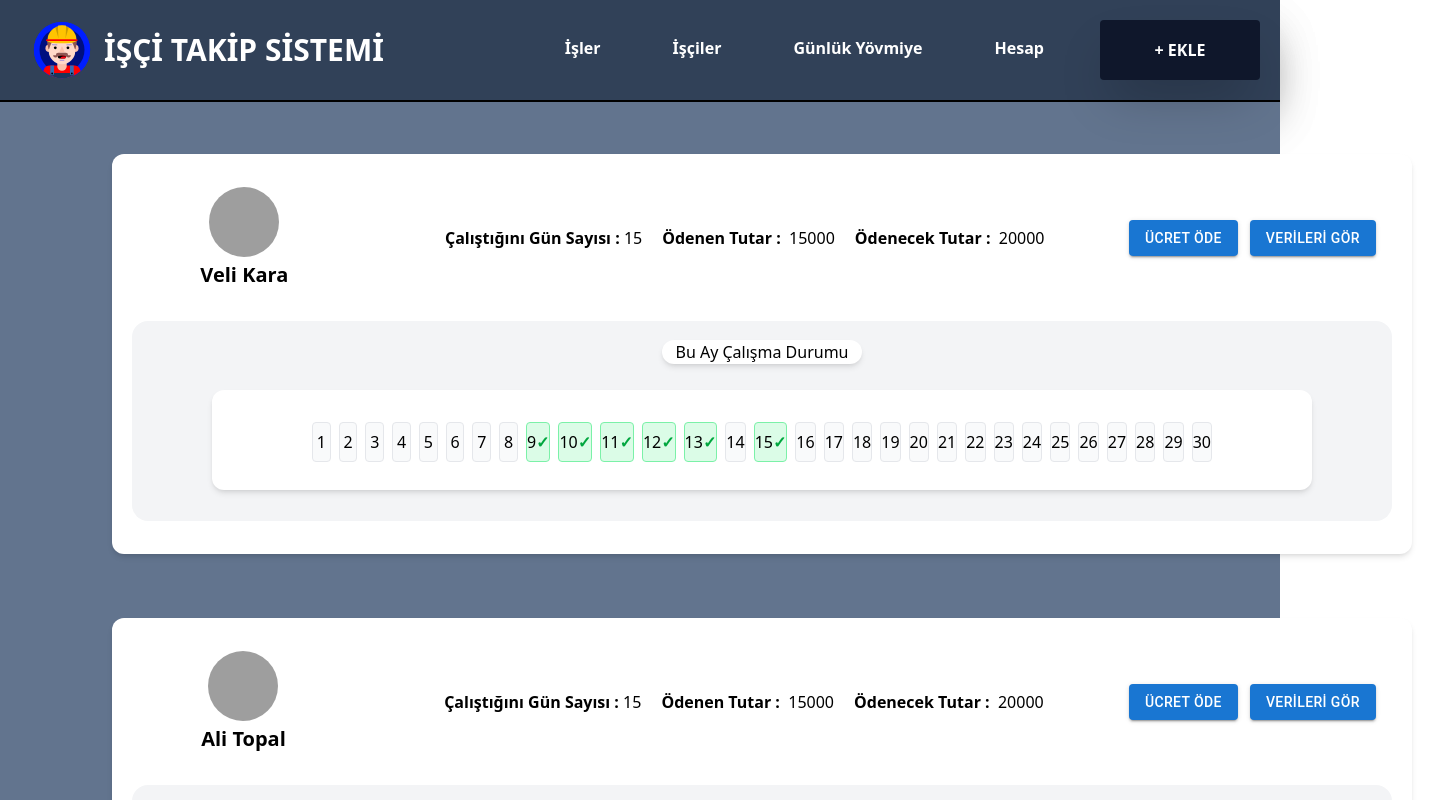
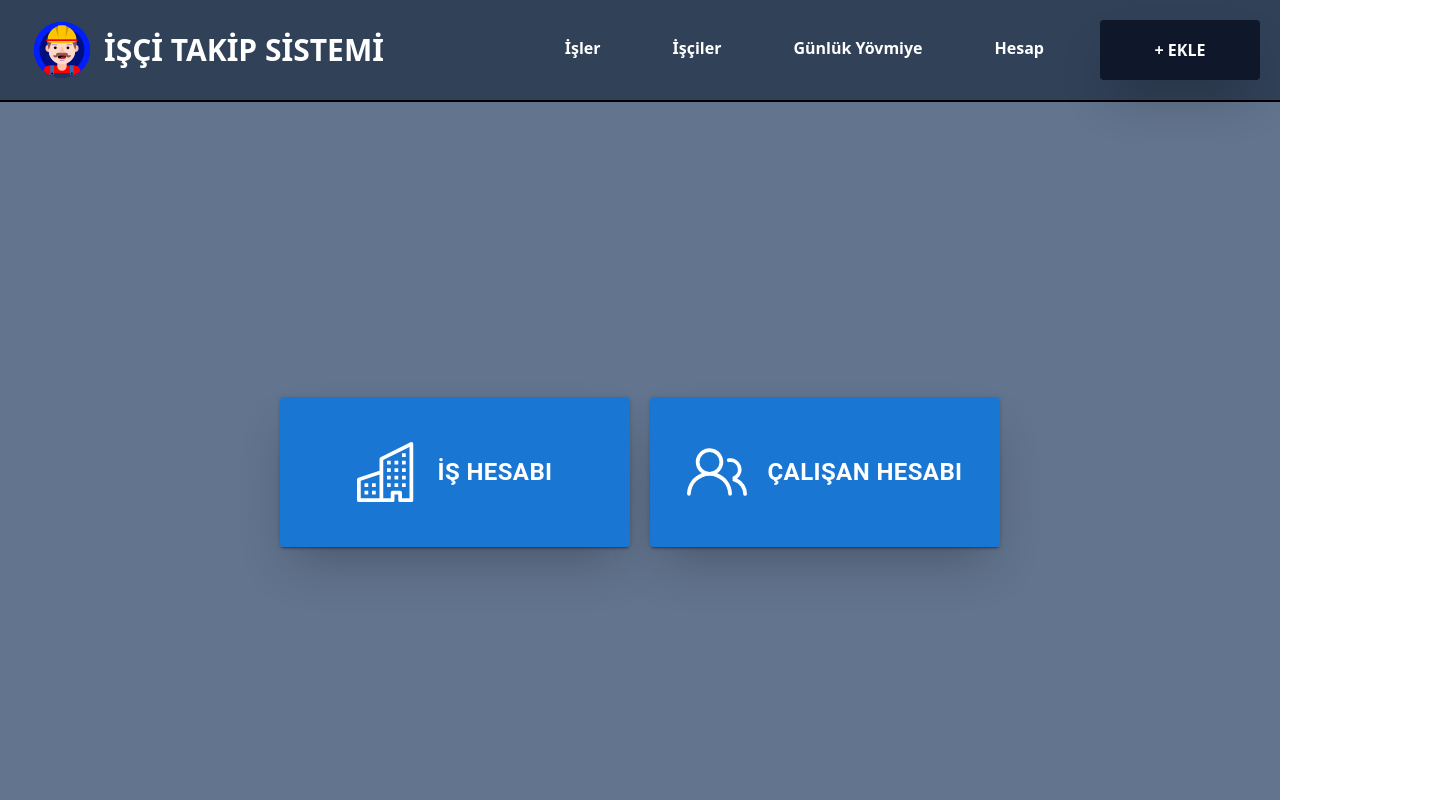
Before and after one commit to zafergnes/isci_takip_sistemi, a React (Vite) app in the folder frontend/: page /wallet in a window 1280 px wide. Shown: the top 800 px of the page, 1444 px wide, since content can reach past the window. Built offline with nearby package versions, Linux system fonts and the light colour scheme; grey boxes are pictures that could not be loaded.

Commit message:
heasp sayfası iş ve çalışan hesabı olarak ayrıldı

```diff
--- a/frontend/src/App.jsx
+++ b/frontend/src/App.jsx
@@ -13,6 +13,8 @@ import Add from "./pages/Add";
 import AddWorker from "./pages/AddWorker";
 import NoPage from "./pages/NoPage";
 import DaysWorked from "./pages/DaysWorked.JSX";
+import WalletWorker from "./pages/WalletWorker";
+import WalletWork from "./pages/WalletWork";
 function App() {
   return (
     <>
@@ -30,6 +32,8 @@ function App() {
             <Route path="/days_worked/:id" element={<DaysWorked />} />
             <Route path="/create-work" element={<CreateWork />} />
             <Route path="/wallet" element={<Wallet />} />
+            <Route path="/wallet-worker" element={<WalletWorker />} />
+            <Route path="/wallet-work" element={<WalletWork />} />
             <Route path="/worker-input" element={<WorkersInput />} />
             <Route path="*" element={<NoPage />} />
           </Route>
--- a/frontend/src/components/Calendar.jsx
+++ b/frontend/src/components/Calendar.jsx
@@ -12,18 +12,18 @@ const Calendar = ({ workedDays }) => {
         const isWorked = workedDays.includes(dayStr); // Kontrol bu formatta yapılmalı
 
         return (
-
           <div
-
             key={dayStr}
-            className={`w-10 h-10 flex items-center justify-center  rounded border ${
+            className={`w-10 h-10 flex items-center justify-center  rounded-xl border ${
               isWorked
                 ? "bg-green-100 border-green-300"
                 : "bg-gray-50 border-gray-200"
             }`}
           >
-            <p>{i+1}</p>
-            {isWorked ? <span className="text-green-600 font-bold">✓</span> : null}
+            <p>{i + 1}</p>
+            {isWorked ? (
+              <span className="text-green-600 font-bold">✓</span>
+            ) : null}
           </div>
         );
       })}
--- a/frontend/src/pages/Add.jsx
+++ b/frontend/src/pages/Add.jsx
@@ -1,15 +1,17 @@
 import React from 'react'
 import Button from '@mui/material/Button';
 import { Link } from 'react-router-dom';
+import { MdAddBusiness } from "react-icons/md";
+import { IoMdPersonAdd } from "react-icons/io";
 
 const Add = () => {
   return (
     <>
-      <div className="flex justify-center items-center gap-5  min-h-screen  w-full">
+      <div className="flex justify-center items-center gap-5  min-h-[650px]  w-full">
         <Link to={"/create-work"}>
           <div className="shadow-2xl">
             <Button variant="contained" className="w-[300px] h-[100px]">
-              <img src="./worker_icon.svg" alt="" className="w-[60px] mr-5" />
+              <MdAddBusiness className="w-[60px]  h-[60px] mr-5" />
               <p className="text-2xl font-bold">İŞ EKLE</p>
             </Button>
           </div>
@@ -17,7 +19,8 @@ const Add = () => {
         <div className="shadow-2xl">
           <Link to={"/add-worker"}>
             <Button variant="contained" className="w-[300px] h-[100px] ">
-              <img src="./build.svg" alt="" className="w-[60px] mr-5" />
+              <IoMdPersonAdd className="w-[60px]  h-[60px] mr-5" />
+
               <p className="text-2xl font-bold">ÇALIŞAN EKLE</p>
             </Button>
           </Link>
@@ -25,6 +28,6 @@ const Add = () => {
       </div>
     </>
   );
-}
+};
 
 export default Add
--- a/frontend/src/pages/Layout.jsx
+++ b/frontend/src/pages/Layout.jsx
@@ -44,7 +44,8 @@ const Layout = () => {
               </ul>
               <Link
                 to="/add"
-                className="bg-slate-900 font-bold text-white px-2 py-1 w-40 rounded items-center justify-center flex shadow-2xl hover:bg-blue-500 hover:text-black "
+                className="bg-slate-900 font-bold text-white px-2 py-1 w-40 rounded items-center
+                justify-center flex shadow-2xl hover:bg-blue-500     hover:text-black "
               >
                 <button>
                   + <span>EKLE</span>
--- a/frontend/src/pages/Wallet.jsx
+++ b/frontend/src/pages/Wallet.jsx
@@ -1,87 +1,30 @@
 import React from 'react'
-import WalletCard from '../components/WalletCard'
+import Button from "@mui/material/Button";
+import { Link } from "react-router-dom";
+import { GoPeople } from "react-icons/go";
+import { BsBuildings } from "react-icons/bs";
 
 const Wallet = () => {
-
-  const payments = [
-    // ? farklı tablolardan çekilecek veriler
-    {
-      worker_id: 1,
-      worker_name: "Veli",
-      worker_surname: "Kara",
-      worker_img: "https://i.pravatar.cc/308",
-      amount_paid: 15000,
-      amount_to_be_paid: 20000,
-      days_worked: 15,
-      workedDays: [
-        "2025-04-09",
-        "2025-04-10",
-        "2025-04-11",
-        "2025-04-12",
-        "2025-04-13",
-        "2025-04-15",
-      ],
-    },
-    {
-      worker_id: 2,
-      worker_name: "Ali",
-      worker_surname: "Topal",
-      worker_img: "https://i.pravatar.cc/310 ",
-      amount_paid: 15000,
-      amount_to_be_paid: 20000,
-      days_worked: 15,
-      workedDays: [
-        "2025-04-05",
-        "2025-04-06",
-        "2025-04-07",
-        "2025-04-11",
-        "2025-04-12",
-        "2025-04-13",
-      ],
-    },
-    {
-      worker_id: 3,
-      worker_name: "Erdem",
-      worker_surname: "Bulat",
-      worker_img: "https://i.pravatar.cc/304",
-      amount_paid: 15000,
-      amount_to_be_paid: 20000,
-      days_worked: 15,
-      workedDays: [
-        "2025-04-15",
-        "2025-04-18",
-        "2025-04-21",
-        "2025-04-23",
-        "2025-04-28",
-        "2025-04-29",
-      ],
-    },
-    {
-      worker_id: 4,
-      worker_name: "Devran",
-      worker_surname: "Karahan",
-      worker_img: "https://i.pravatar.cc/305",
-      amount_paid: 15000,
-      amount_to_be_paid: 20000,
-      days_worked: 15,
-      workedDays: [
-        "2025-04-15",
-        "2025-04-16",
-        "2025-04-17",
-        "2025-04-21",
-        "2025-04-22",
-        "2025-04-23",
-      ],
-    },
-  ];
-
   return (
-    <div className="grid sm:grid-cols-2 md:grid-cols-1">
-      {payments.map((x, i) => {
-        return <WalletCard key={i} payments={x} />;
-      })}
+    <div className="flex justify-center items-center gap-5  min-h-[700px]  w-full">
+      <Link to={"/wallet-work"}>
+        <div className="shadow-2xl">
+          <Button variant="contained" className="w-[350px] h-[150px]">
+            <BsBuildings className="w-[60px]  h-[60px] mr-5" />
+            <p className="text-2xl font-bold">İŞ HESABI</p>
+          </Button>
+        </div>
+      </Link>
+      <div className="shadow-2xl">
+        <Link to={"/wallet-worker"}>
+          <Button variant="contained" className="w-[350px] h-[150px] ">
+            <GoPeople className="w-[60px]  h-[60px] mr-5" />
+            <p className="text-2xl font-bold">ÇALIŞAN HESABI</p>
+          </Button>
+        </Link>
+      </div>
     </div>
   );
-}
+};
 
 export default Wallet
--- /dev/null
+++ b/frontend/src/pages/WalletWork.jsx
@@ -0,0 +1,11 @@
+import React from 'react'
+
+const WalletWork = () => {
+  return (
+    <div>
+      İş Hesabı
+    </div>
+  )
+}
+
+export default WalletWork
--- /dev/null
+++ b/frontend/src/pages/WalletWorker.jsx
@@ -0,0 +1,85 @@
+import React from 'react'
+import WalletCard from "../components/WalletCard";
+
+const WalletWorker = () => {
+  const payments = [
+    // ? farklı tablolardan çekilecek veriler
+    {
+      worker_id: 1,
+      worker_name: "Veli",
+      worker_surname: "Kara",
+      worker_img: "https://i.pravatar.cc/308",
+      amount_paid: 15000,
+      amount_to_be_paid: 20000,
+      days_worked: 15,
+      workedDays: [
+        "2025-04-09",
+        "2025-04-10",
+        "2025-04-11",
+        "2025-04-12",
+        "2025-04-13",
+        "2025-04-15",
+      ],
+    },
+    {
+      worker_id: 2,
+      worker_name: "Ali",
+      worker_surname: "Topal",
+      worker_img: "https://i.pravatar.cc/310 ",
+      amount_paid: 15000,
+      amount_to_be_paid: 20000,
+      days_worked: 15,
+      workedDays: [
+        "2025-04-05",
+        "2025-04-06",
+        "2025-04-07",
+        "2025-04-11",
+        "2025-04-12",
+        "2025-04-13",
+      ],
+    },
+    {
+      worker_id: 3,
+      worker_name: "Erdem",
+      worker_surname: "Bulat",
+      worker_img: "https://i.pravatar.cc/304",
+      amount_paid: 15000,
+      amount_to_be_paid: 20000,
+      days_worked: 15,
+      workedDays: [
+        "2025-04-15",
+        "2025-04-18",
+        "2025-04-21",
+        "2025-04-23",
+        "2025-04-28",
+        "2025-04-29",
+      ],
+    },
+    {
+      worker_id: 4,
+      worker_name: "Devran",
+      worker_surname: "Karahan",
+      worker_img: "https://i.pravatar.cc/305",
+      amount_paid: 15000,
+      amount_to_be_paid: 20000,
+      days_worked: 15,
+      workedDays: [
+        "2025-04-15",
+        "2025-04-16",
+        "2025-04-17",
+        "2025-04-21",
+        "2025-04-22",
+        "2025-04-23",
+      ],
+    },
+  ];
+
+  return (
+    <div className="grid sm:grid-cols-2 md:grid-cols-1">
+      {payments.map((x, i) => {
+        return <WalletCard key={i} payments={x} />;
+      })}
+    </div>
+  );
+}
+export default WalletWorker
```
Also changed, not shown: frontend/public/wallet.svg (added).
